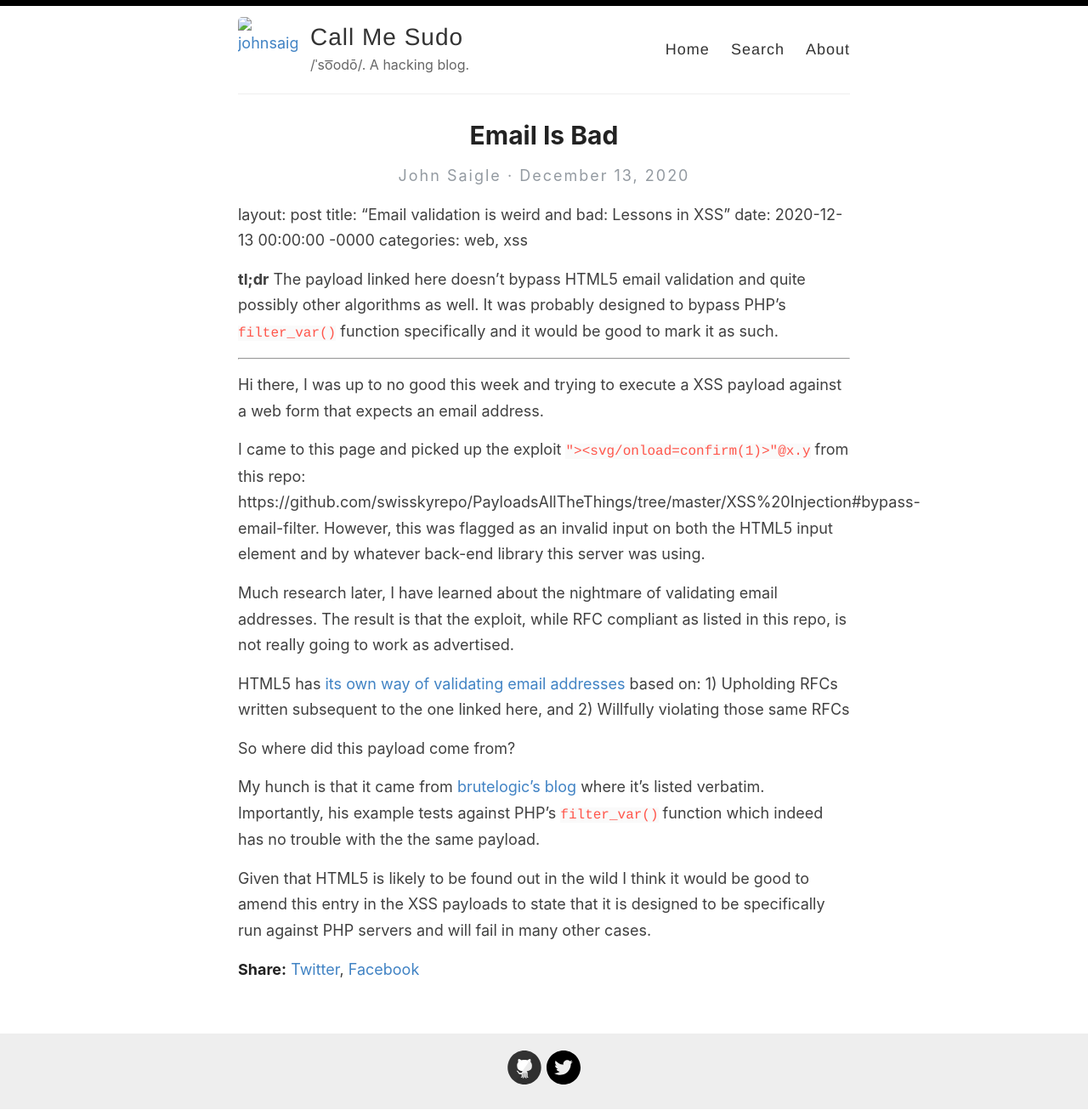
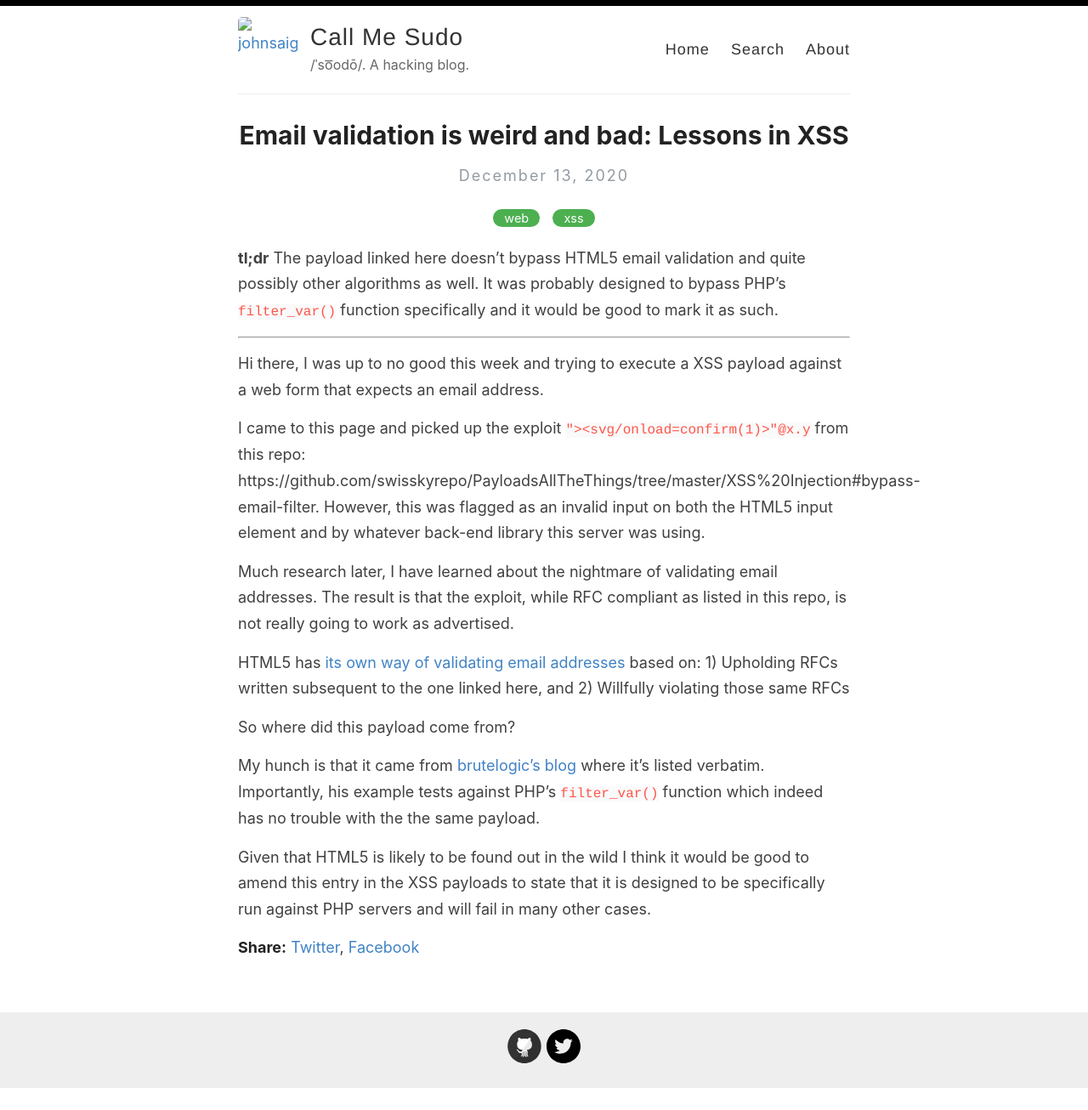
Before and after one commit to johnsaigle/johnsaigle.github.io, a Jekyll site: the page built from _posts/2020-12-13-email-is-bad.md, in a window 1280 px wide. Shown: the whole page at 85% size. Built offline with Jekyll 4.4.1, drawn with Linux system fonts in a browser that asks for light colours; our own code applies the rules of GitHub Pages for plain Markdown files; after the commit the page ends 1281 px from its top, so only the background shows below that.

Commit message:
Fix frontmatter on post, also the layout

```diff
--- a/_layouts/post.html
+++ b/_layouts/post.html
@@ -6,7 +6,7 @@ layout: default
   <h1>{{ page.title }}</h1>
 
   <div>
-    <p class="author_title">{{site.author}}  ·  {{ page.date | date: "%B %e, %Y" }}</p>
+    <p class="author_title">{{ page.date | date: "%B %e, %Y" }}</p>
     {% if page.last_modified_at %}
     <p class="author_title" datetime="{{ page.last_modified_at | date_to_xmlschema }}">(Updated: {{ page.last_modified_at | date: "%b %-d, %Y" }})</p>
     {% endif %}
--- a/_posts/2020-12-13-email-is-bad.md
+++ b/_posts/2020-12-13-email-is-bad.md
@@ -1,7 +1,9 @@
+---
 layout: post
 title: "Email validation is weird and bad: Lessons in XSS"
 date: 2020-12-13 00:00:00 -0000
-categories: web, xss
+categories: web xss
+---
 
 **tl;dr** The payload linked here doesn't bypass HTML5 email validation and quite possibly other algorithms as well. It was probably designed to bypass PHP's `filter_var()` function specifically and it would be good to mark it as such.
 
```
